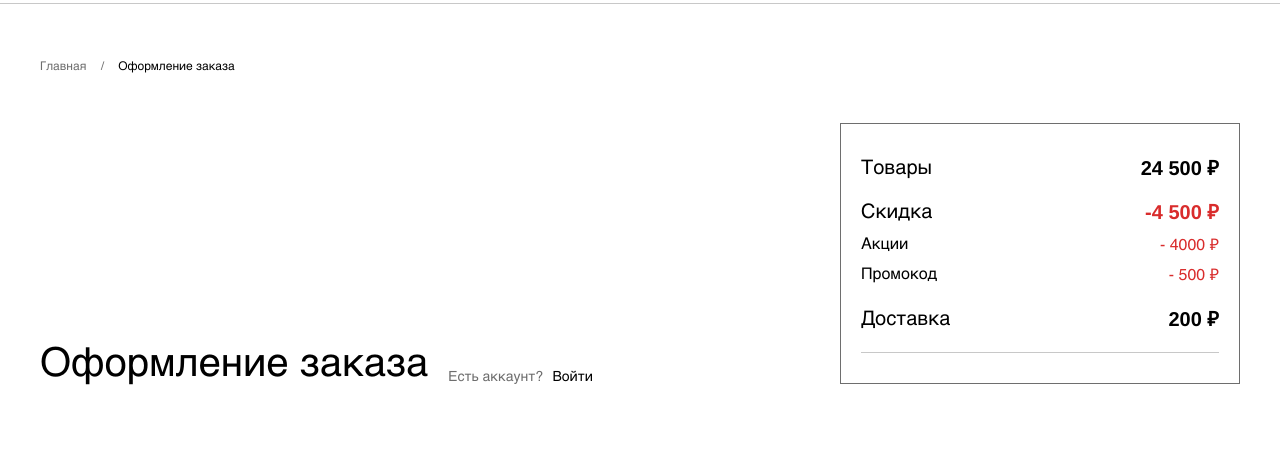
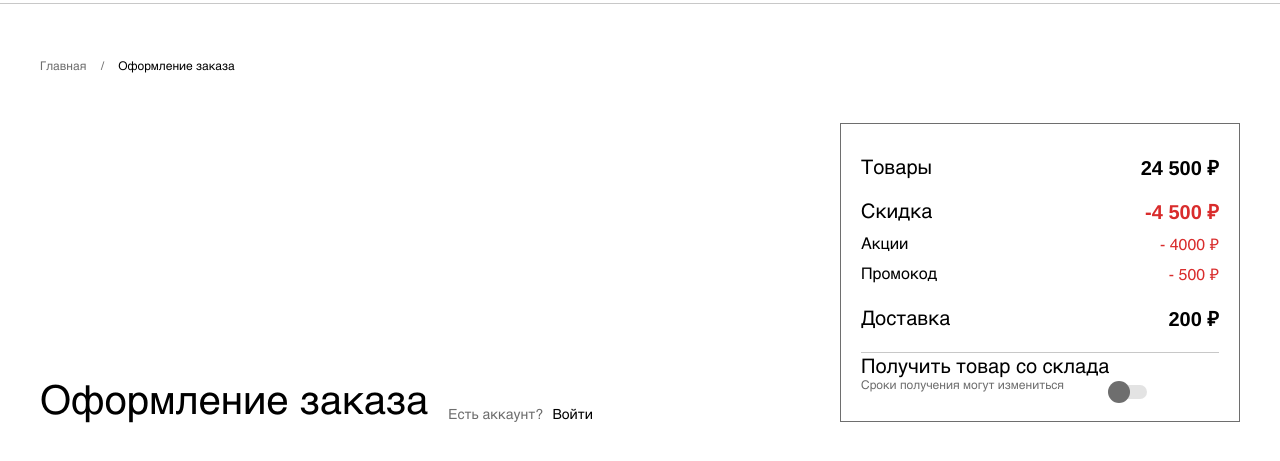
Before and after one commit to a-gran/order-5corners, a website: page index.html in a window 1280 px wide. Shown: the part 69-530 px from the top of the page. Drawn offline with Linux system fonts and the light colour scheme.

Commit message:
добавил кнопку переключения

```diff
--- a/index.html
+++ b/index.html
@@ -47,27 +47,37 @@
 		</div>
 		<div class="order-total">
 			<div class="order-total__content">
-				<div class="order-total__form">
+				<div class="order-total__payment">
 					<div class="order-total__row-goods flex-sb">
 						<span class="order-total__goods-header flex-sb">Товары</span>
 						<span class="order-costs__goods-value bold">24 500 &#8381;</span>
 					</div>
 					<div class="order-total__row-discount flex-sb">
 						<span class="order-total__discount-header">Скидка</span>
-						<span class="order-total__discount-value bold colorError">-4 500
+						<span class="order-total__discount-value bold color-error">-4 500
 							&#8381;</span>
 					</div>
 					<div class="order-total__row-stock flex-sb">
 						<span class="order-total__stock-header">Акции</span>
-						<span class="order-total__stock-value colorError">- 4000 &#8381;</span>
+						<span class="order-total__stock-value color-error">- 4000 &#8381;</span>
 					</div>
 					<div class="order-total__row-promo flex-sb">
 						<span class="order-total__promo-header">Промокод</span>
-						<span class="order-total__promo-value colorError">- 500 &#8381;</span>
+						<span class="order-total__promo-value color-error">- 500 &#8381;</span>
 					</div>
 					<div class="order-total__row-deliviry flex-sb">
 						<span class="order-total__deliviry-header">Доставка</span>
 						<span class="order-total__deliviry-value bold">200 &#8381;</span>
+					</div>
+				</div>
+				<div class="receipt-goods">
+					<div class="receipt-goods__desc">
+						<span class="receipt-goods__desc-header">Получить товар со склада</span>
+						<span class="receipt-goods__desc-terms">Сроки получения могут измениться</span>
+					</div>
+					<div class="receipt-goods__toggle">
+						<input type="checkbox" id="switch" />
+						<label for="switch"></label>
 					</div>
 				</div>
 			</div>
--- a/styles/style.sass
+++ b/styles/style.sass
@@ -42,7 +42,7 @@ $bold: 700
 .bold
 	font-weight: $bold
 
-.colorError
+.color-error
 	color: $colorError
 
 // global styles
@@ -183,6 +183,7 @@ body
 	font-size: $reg14
 
 // order-total
+// payment
 .order-total
 	max-width: 400px
 	max-height: 574px
@@ -211,9 +212,58 @@ body
 
 .order-total__row-goods,
 .order-total__row-discount,
-.order-total__row-deliviry
+.order-total__row-deliviry,
+.receipt-goods__desc-header
 	font-size: $reg20
 
 .order-total__row-stock,
 .order-total__row-promo
 	font-size: $reg16
+
+// toggle
+input[type=checkbox]
+	height: 0
+	width: 0
+	visibility: hidden
+
+// track
+label
+	cursor: pointer
+	width: 34px
+	height: 14px
+	background-color: rgba(200, 200, 200, 0.5)
+	display: block
+	border-radius: 17px
+	position: relative
+	mix-blend-mode: normal
+	left: calc(50% - 34px/2 + 3.5px)
+	top: calc(50% - 14px/2 + 0.5px)
+
+// knob
+label:after
+	content: ''
+	position: absolute
+	top: calc(50% - 22px/2)
+	left: -5px
+	width: 22px
+	height: 22px
+	background-color: $grey1
+	border-radius: 11px
+	transition: 0.3s
+
+// switch
+input:checked + label:after
+	left: calc(100% + 5px)
+	transform: translateX(-100%)
+	background: $black
+
+.receipt-goods
+	display: flex
+
+.receipt-goods__desc
+	display: flex
+	flex-direction: column
+
+.receipt-goods__desc-terms
+	font-size: $reg12
+	color: $grey1
```
Also changed, not shown: styles/style.css, 1 other file.
